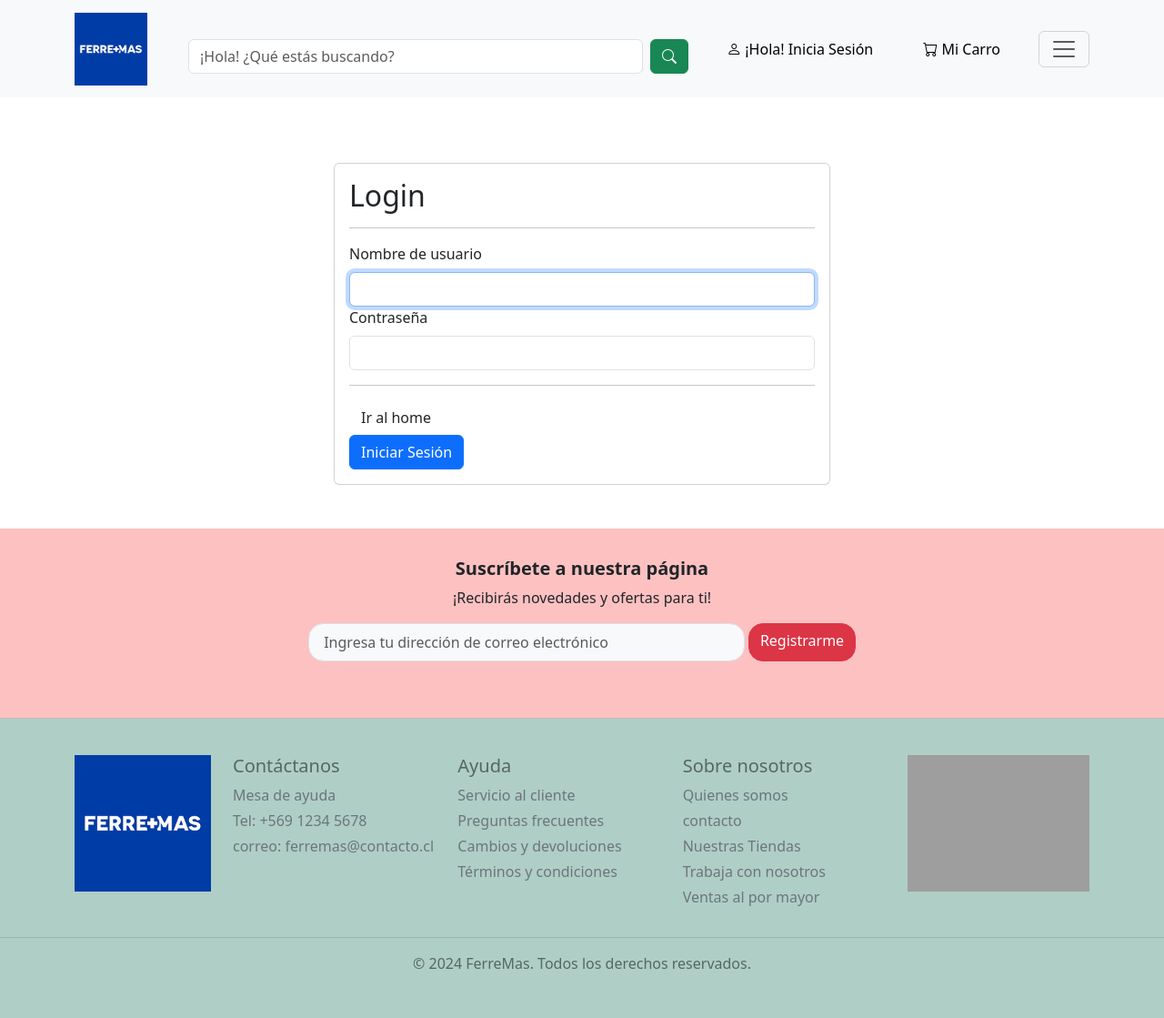
After one commit to nicoalexanderdev/pag_web_integracion, a Django app: page /accounts/login/ in a window 1280 px wide. The commit adds this page. Shown: the whole page at 91% size. Run offline with Django 4.2, Linux system fonts and the light colour scheme; grey boxes are pictures that could not be loaded.

Commit message:
login y coneccion db

```diff
--- a/djangoconfig/urls.py
+++ b/djangoconfig/urls.py
@@ -18,5 +18,6 @@ from django.urls import path, include
 
 urlpatterns = [
     path('admin/', admin.site.urls),
-    path('', include('ferremas.urls'))
+    path('', include('ferremas.urls')),
+    path('accounts/', include('django.contrib.auth.urls')),
 ]
--- a/ferremas/templates/app/base.html
+++ b/ferremas/templates/app/base.html
@@ -11,8 +11,8 @@
   <meta http-equiv="X-UA-Compatible" content="IE=edge">
   <meta name="viewport" content="width=device-width, initial-scale=1.0">
   <!-- bootstrap 5.3.0 -->
-  <link href="https://cdn.jsdelivr.net/npm/bootstrap@5.3.0-alpha2/dist/css/bootstrap.min.css" rel="stylesheet"
-    integrity="sha384-aFq/bzH65dt+w6FI2ooMVUpc+21e0SRygnTpmBvdBgSdnuTN7QbdgL+OapgHtvPp" crossorigin="anonymous">
+  <link href="https://cdn.jsdelivr.net/npm/bootstrap@5.3.3/dist/css/bootstrap.min.css" rel="stylesheet"
+    integrity="sha384-QWTKZyjpPEjISv5WaRU9OFeRpok6YctnYmDr5pNlyT2bRjXh0JMhjY6hW+ALEwIH" crossorigin="anonymous">
   <!-- bootstrap icons -->
   <link rel="stylesheet" href="https://cdn.jsdelivr.net/npm/bootstrap-icons@1.10.3/font/bootstrap-icons.css">
   <!-- css -->
@@ -47,11 +47,28 @@
         </button>
       </form>
 
+      {% if user.is_authenticated %}
+      <div class="dropdown">
+        <button type="button" class="btn btn-light dropdown-toggle" data-bs-toggle="dropdown" aria-expanded="false">
+          {{ user.username }} <i class="bi bi-person-check-fill"></i>
+        </button>
+        <ul class="dropdown-menu">
+          <li><a class="dropdown-item" href="{% url 'logout' %}">Salir</a></li>
+          <li><a class="dropdown-item" href="#">Another action</a></li>
+          <li><a class="dropdown-item" href="#">Something else here</a></li>
+        </ul>
+      </div>
+      {% else %}
+
       <!-- iniciar sesion -->
-      <button class="btn btn-light">
+      <a href="{% url 'login' %}" class="btn btn-light">
         <i class="bi bi-person"></i>
         ¡Hola! Inicia Sesión
-      </button>
+      </a>
+
+      {% endif %}
+
+
 
       <!-- carro -->
       <button class="btn btn-light">
@@ -122,8 +139,8 @@
       </div>
       <form>
         <div class="w-auto d-flex justify-content-center gap-1">
-                    <input for="correo" class="form-control bg-light p-2 rounded-4" style="width: 30rem;" type="text"
-                        id="correoE" placeholder="  Ingresa tu dirección de correo electrónico" />
+          <input for="correo" class="form-control bg-light p-2 rounded-4" style="width: 30rem;" type="text" id="correoE"
+            placeholder="  Ingresa tu dirección de correo electrónico" />
           <button type="button" class="btn btn-danger d-flex rounded-4" id="btnSuscripcion"
             value="Validar correo">Registrarme</button>
         </div>
@@ -203,12 +220,17 @@
 
 
   <!-- scripts de bootstrap -->
-  <script src="https://cdn.jsdelivr.net/npm/@popperjs/core@2.11.6/dist/umd/popper.min.js"
-    integrity="sha384-oBqDVmMz9ATKxIep9tiCxS/Z9fNfEXiDAYTujMAeBAsjFuCZSmKbSSUnQlmh/jp3"
+  <script src="https://cdn.jsdelivr.net/npm/bootstrap@5.3.3/dist/js/bootstrap.bundle.min.js"
+    integrity="sha384-YvpcrYf0tY3lHB60NNkmXc5s9fDVZLESaAA55NDzOxhy9GkcIdslK1eN7N6jIeHz"
     crossorigin="anonymous"></script>
-  <script src="https://cdn.jsdelivr.net/npm/bootstrap@5.3.0-alpha2/dist/js/bootstrap.min.js"
-    integrity="sha384-heAjqF+bCxXpCWLa6Zhcp4fu20XoNIA98ecBC1YkdXhszjoejr5y9Q77hIrv8R9i"
+
+  <!-- <script src="https://cdn.jsdelivr.net/npm/@popperjs/core@2.11.8/dist/umd/popper.min.js"
+    integrity="sha384-I7E8VVD/ismYTF4hNIPjVp/Zjvgyol6VFvRkX/vR+Vc4jQkC+hVqc2pM8ODewa9r"
     crossorigin="anonymous"></script>
+  <script src="https://cdn.jsdelivr.net/npm/bootstrap@5.3.3/dist/js/bootstrap.min.js"
+    integrity="sha384-0pUGZvbkm6XF6gxjEnlmuGrJXVbNuzT9qBBavbLwCsOGabYfZo0T0to5eqruptLy"
+    crossorigin="anonymous"></script> -->
+
 
 </body>
 
--- /dev/null
+++ b/ferremas/templates/registration/login.html
@@ -0,0 +1,59 @@
+{% extends 'app/base.html' %}
+{% load static %}
+{% block title %}
+<title>Login</title>
+{% endblock %}
+
+{% block contenido %}
+
+<div class="container">
+
+
+  <div class="row">
+    <div class="col-12 col-md-6 offset-md-3">
+      <br><br><br>
+      <div class="card">
+        <div class="card-body">
+
+          <h2>Login</h2>
+          <hr>
+          <form action="" method="post">
+
+            {% csrf_token %}
+
+            <label for="exampleInputEmail1" class="form-label">Nombre de usuario</label>
+            <input class="form-control" type="text" name="username" autofocus="" autocapitalize="none" autocomplete="username" maxlength="150" required="" id="id_username">
+            <label for="exampleInputEmail1" class="form-label">Contraseña</label>
+            <input class="form-control" type="password" name="password" autocomplete="current-password" required="" id="id_password">
+            <hr>
+
+            <div class="form-group">
+              <div class="col-sm-offset-2 col-sm-10">
+                <a href="{% url 'home' %}" class="btn btn-default">Ir al home</a>
+              </div>
+            </div>
+
+            <input class="btn btn-primary" type="submit" value="Iniciar Sesión" id="iniciar">
+
+          </form>
+
+          {% if messages %}
+          {% for message in messages %}
+          <div class="alert alert-danger" role="alert">
+            {{ message }}
+          </div>
+          {% endfor %}
+          {% endif %}
+
+
+        </div>
+      </div>
+
+
+    </div>
+  </div>
+
+
+</div>
+
+{% endblock %}
--- a/ferremas/views.py
+++ b/ferremas/views.py
@@ -1,6 +1,6 @@
 import json
 from django.http import HttpResponseRedirect, JsonResponse
-from django.shortcuts import render, HttpResponse
+from django.shortcuts import render
 from django.urls import reverse
 import requests
 
```
Also changed, not shown: djangoconfig/settings.py (+9 -2 lines). Lines whose indentation alone changed are shown as unchanged.
